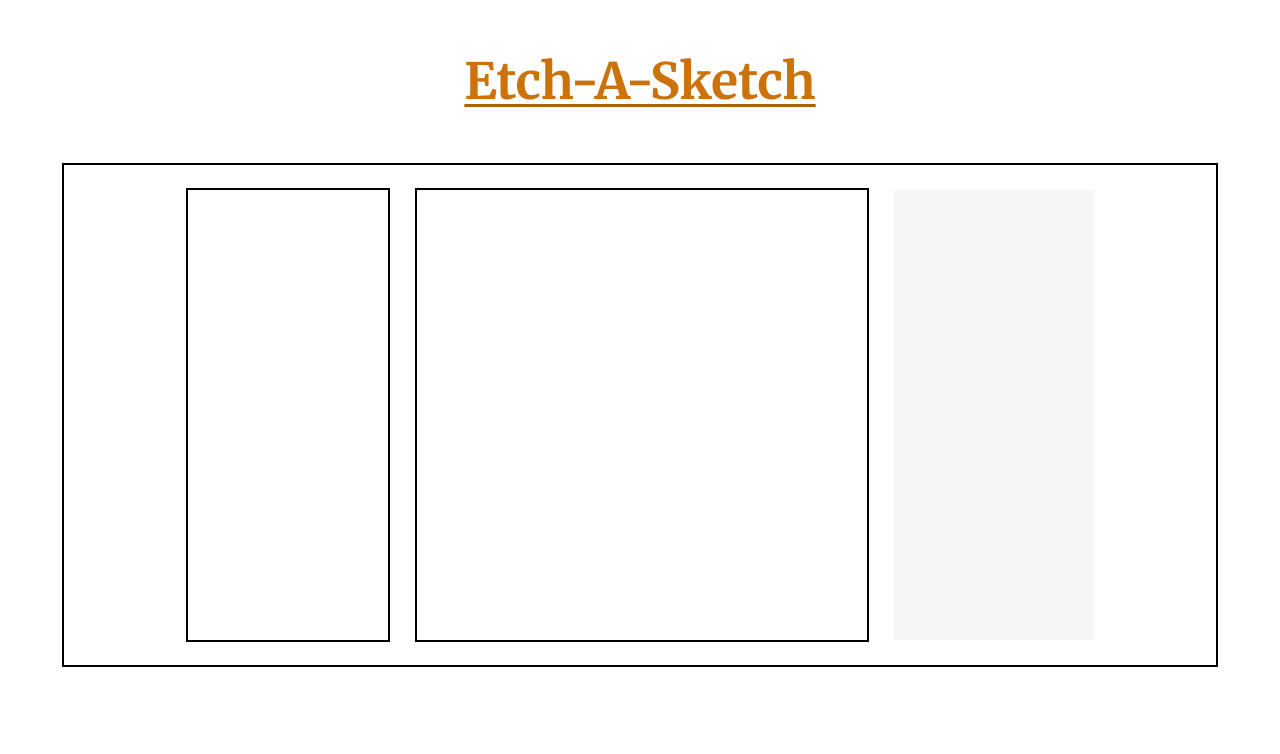
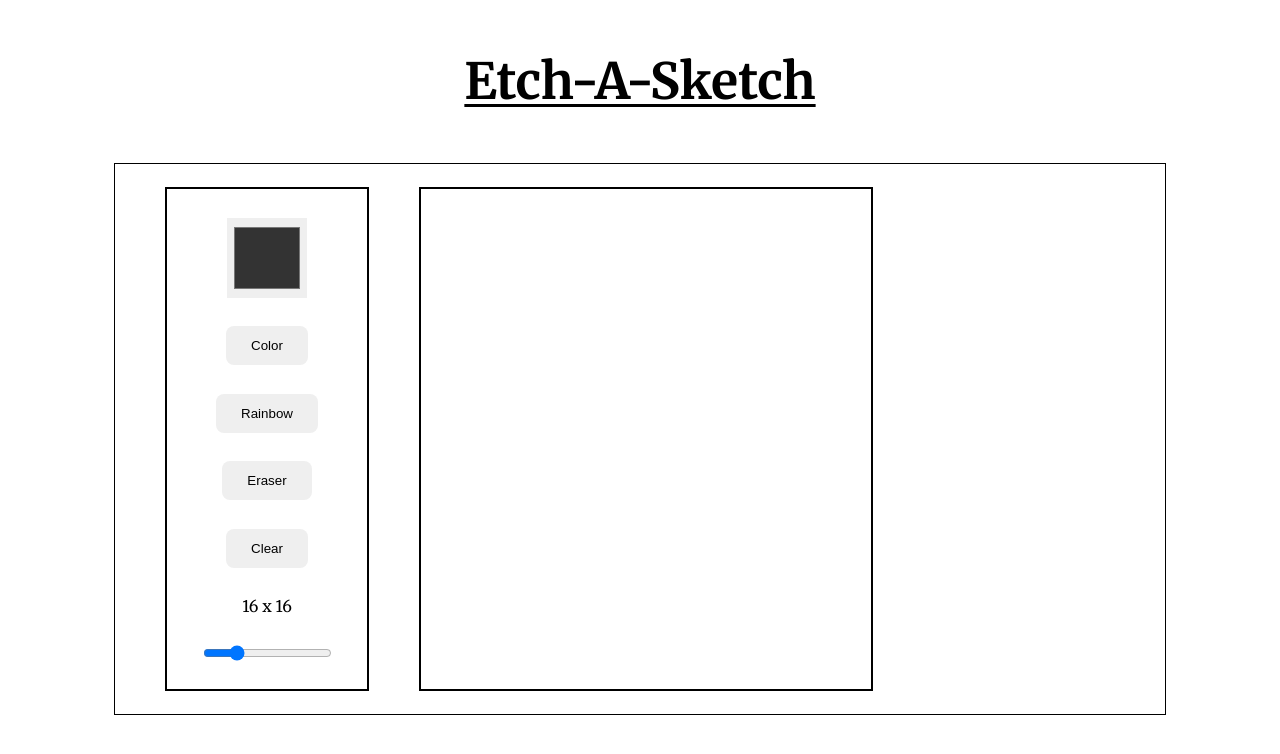
Before and after one commit to lpasqualone/etch-a-sketch, a plain HTML site: page index.html in a window 1280 px wide. Drawn offline with Linux system fonts and the light colour scheme.

Commit message:
Complete JS and add README

```diff
--- a/index.html
+++ b/index.html
@@ -9,8 +9,23 @@
     <title>Etch-A-Sketch</title>
 </head>
 <body>
-    <div id="container"></div>
+    <header>
+        <h1 class="title">Etch-A-Sketch</h1>
+    </header>
+    <main class="main">
+            <div class="settings">
+                <input id="colorPicker" type="color" value="#333333"/>
+                <button id="colorBtn">Color</button>
+                <button id="rainbowBtn">Rainbow</button>
+                <button id="eraserBtn">Eraser</button>
+                <button id="clearBtn">Clear</button>
+                <div id="sizeValue" class="size-value">16 x 16</div>
+                <input id="sizeSlider" type="range" value="16" min="1" max="64" />
+            </div>
+            <div id="grid" class="grid"></div>
+    </main>
 
 <script src="script.js"></script>
 </body>
+
 </html>
--- a/script.js
+++ b/script.js
@@ -1,45 +1,103 @@
-// Container -- whole site
+const DEFAULT_COLOR = '#333333';
+const DEFAULT_MODE = 'color';
+const DEFAULT_SIZE = 16;
 
-const container = document.querySelector('#container');
+let currentColor = DEFAULT_COLOR;
+let currentMode = DEFAULT_MODE;
+let currentSize = DEFAULT_SIZE;
 
-// Site Title "Etch-A-Sketch"
+function setCurrentColor(newColor) {
+    currentColor = newColor;
+}
 
-const title = document.createElement('h1');
-title.classList.add('title');
-title.textContent = 'Etch-A-Sketch';
+function setCurrentMode(newMode) {
+    activateButton(newMode);
+    currentMode = newMode;
+}
 
-container.appendChild(title);
+function setCurrentSize(newSize) {
+    currentSize = newSize;
+}
 
-// Main Content Container
+const colorPicker = document.getElementById('colorPicker');
+const colorBtn = document.getElementById('colorBtn');
+const rainbowBtn = document.getElementById('rainbowBtn');
+const eraserBtn = document.getElementById('eraserBtn');
+const clearBtn = document.getElementById('clearBtn');
+const sizeValue = document.getElementById('sizeValue');
+const sizeSlider = document.getElementById('sizeSlider');
+const grid = document.getElementById('grid');
 
-const mainContent = document.createElement('div');
-mainContent.classList.add('mainContent');
+colorPicker.onchange = (e) => setCurrentColor(e.target.value);
+colorBtn.onclick = () => setCurrentMode('color');
+rainbowBtn.onclick = () => setCurrentMode('rainbow');
+eraserBtn.onclick = () => setCurrentMode('eraser');
+clearBtn.onclick = () => reloadGrid();
+sizeSlider.onmousemove = (e) => updateSizeValue(e.target.value);
+sizeSlider.onchange = (e) => changeSize(e.target.value);
 
-container.appendChild(mainContent);
+function changeSize(value) {
+    setCurrentSize(value);
+    updateSizeValue(value);
+    reloadGrid();
+}
 
-// Create internal containers (Left, Canvas, Right)
+function updateSizeValue(value) {
+    sizeValue.innerHTML = `${value} x ${value}`;
+}
 
-//leftBlock => Settings
+function reloadGrid() {
+    clearGrid();
+    setupGrid(currentSize);
+}
 
-const settings = document.createElement('div');
-settings.classList.add('settings');
+function clearGrid() {
+    grid.innerHTML = '';
+}
 
-mainContent.appendChild(settings);
+function setupGrid(size) {
+    grid.style.gridTemplateColumns = `repeat(${size}, 1fr)`;
+    grid.style.gridTemplateRows = `repeat(${size}, 1fr)`;
 
-//Canvas Board
+    for (let i = 0; i < size * size; i++) {
+        const gridElement = document.createElement('div');
+        gridElement.addEventListener('mouseover', changeColor);
+        grid.appendChild(gridElement);
+    }
+}
 
-const canvas = document.createElement('div');
-canvas.classList.add('canvas');
+function changeColor(e) {
+    if (currentMode === 'rainbow') {
+        const randomR = Math.floor(Math.random() * 256);
+        const randomG = Math.floor(Math.random() * 256);
+        const randomB = Math.floor(Math.random() * 256);
+        e.target.style.backgroundColor = `rgb(${randomR}, ${randomG}, ${randomB})`;
+    } else if (currentMode === 'color') {
+        e.target.style.backgroundColor = currentColor;
+    } else if (currentMode === 'eraser') {
+        e.target.style.backgroundColor = '#fefefe';
+    }
+}
 
-mainContent.appendChild(canvas);
+function activateButton(newMode) {
+    if (currentMode === 'rainbow') {
+        rainbowBtn.classList.remove('active');
+    } else if (currentMode === 'color') {
+        colorBtn.classList.remove('active');
+    } else if (currentMode === 'eraser') {
+        eraserBtn.classList.remove('active');
+    }
 
-//rightBlock => BLANK SPACE
+    if (newMode = 'rainbow') {
+        rainbowBtn.classList.add('active');
+    } else if (newMode === 'color') {
+        colorBtn.classList.add('active');
+    } else if (newMode === 'eraser') {
+        eraserBtn.classList.add('active');
+    }
+}
 
-const rightBlock = document.createElement('div');
-rightBlock.classList.add('rightBlock');
-
-mainContent.appendChild(rightBlock);
-
-// Create menu options on leftBlock
-
-// Color selector
+window.onload = () => {
+    setupGrid(DEFAULT_SIZE);
+    activateButton(DEFAULT_MODE);
+}
--- a/style.css
+++ b/style.css
@@ -20,40 +20,63 @@
     justify-content: center;
     padding: 50px 0;
     font-size: 50px;
-    color: rgb(204, 114, 10);
     text-decoration: underline;
     text-underline-offset: 5px;
     text-decoration-thickness: 3px;
-    text-decoration-color: rgb(172, 99, 17);
 }
 
-.mainContent {
-    border: 2px solid black;
-    height: 500px;
-    width: 90%;
+.main {
+    height: 550px;
+    max-width: 1050px;
     display: flex;
-    justify-content: center;
     align-items: center;
+    justify-content: flex-start;
+    margin: 0 auto;
+    margin-bottom: 50px;
+    border: 1px solid;
 }
 
 .settings {
     border: 2px solid black;
-    height: 450px;
-    min-width: 200px;
-    margin-left: 25px;
+    height: 500px;
+    width: 200px;
+    margin: 0 50px;
+    display: flex;
+    flex-direction: column;
+    align-items: center;
+    justify-content: space-evenly;
 }
 
-.canvas {
+.grid {
     border: 2px solid black;
-    min-height: 450px;
+    height: 500px;
     min-width: 450px;
-    margin: 0 25px;
+    margin-right: 50px;
+    display: inline-grid;
+    grid-template-columns: repeat(16, 1fr);
+    grid-template-rows: repeat(16, 1fr);
 }
 
-.rightBlock {
+input#colorPicker {
     border: none;
-    background-color: #f6f6f6;
-    height: 450px;
-    width: 200px;
-    margin-right: 25px;
+    height: 80px;
+    width: 80px;
+    cursor: crosshair;
+    padding: 5px 5px;
 }
+
+button {
+    border: none;
+    padding: 12px 25px;
+    border-radius: 8px;
+    cursor: pointer;
+}
+
+button:hover {
+    background-color: #dddddd;
+}
+
+button:active {
+    border: 2px solid #333;
+    background-color: #dddddd;
+}
```
Also changed, not shown: 1 other file.
